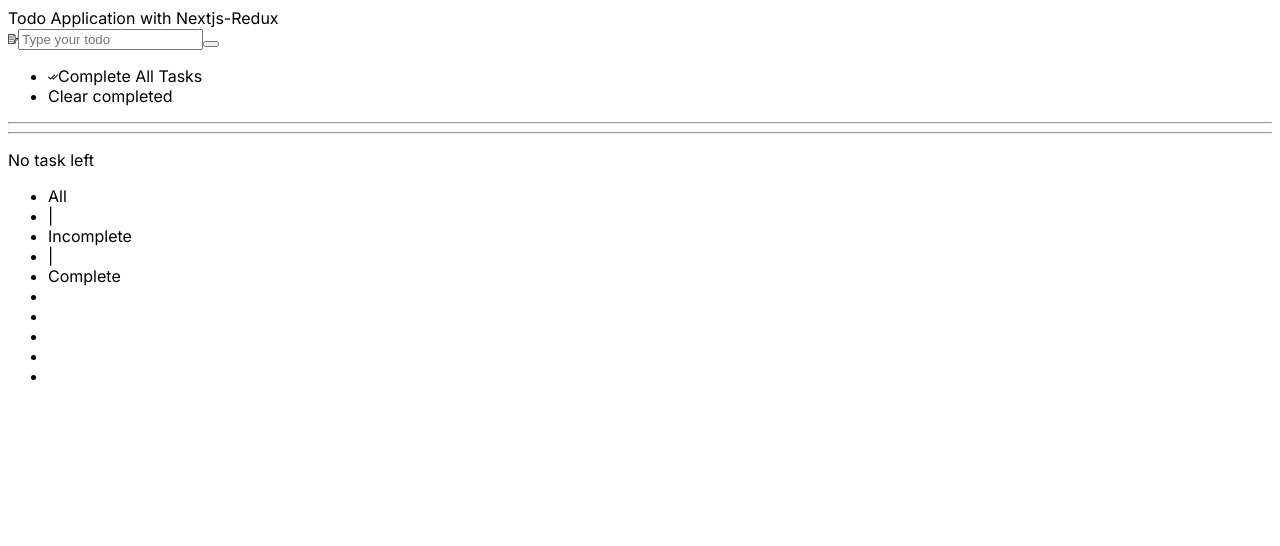
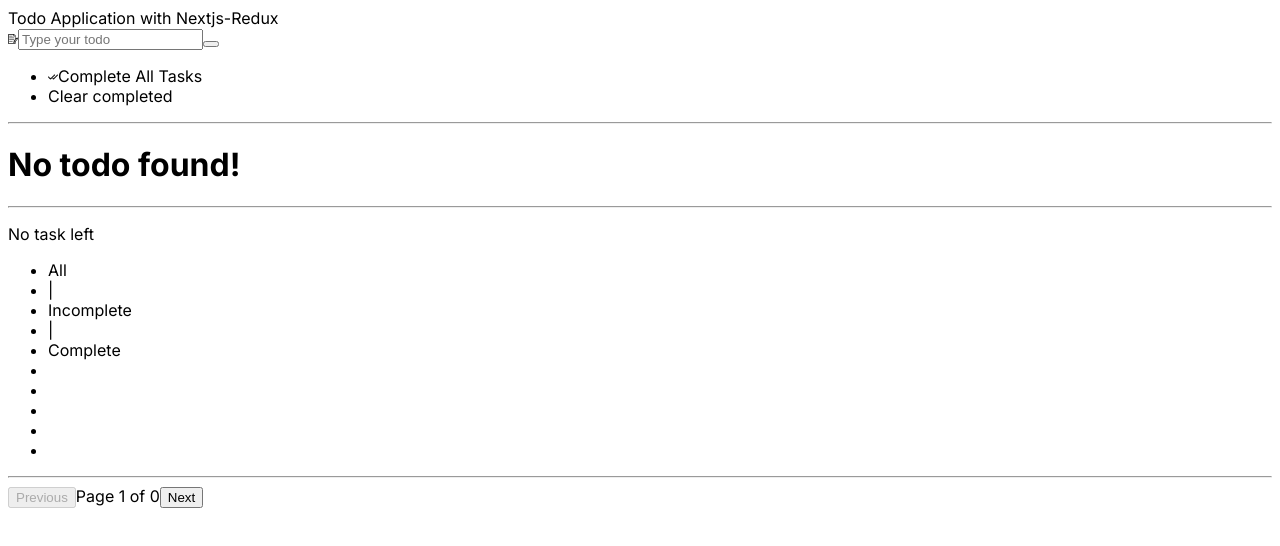
Before and after one commit to I-am-Shibly/Todo-application-in-Nextjs-Redux, a Next.js app: page / in a window 1280 px wide. Shown: the top 546 px of the page. Built offline with nearby package versions, Linux system fonts and the light colour scheme.

Commit message:
pagination added

```diff
--- a/src/app/page.js
+++ b/src/app/page.js
@@ -18,10 +18,6 @@
           <hr className="mt-4" />
 
           <TodoList />
-
-          <hr className="mt-4" />
-
-          <Footer />
         </div>
       </div>
     </Provider>
--- a/src/components/Footer.js
+++ b/src/components/Footer.js
@@ -1,18 +1,20 @@
-import { useDispatch, useSelector } from "react-redux";
-import { colorChanged, statusChanged } from "../redux/filters/actions";
+import React from 'react';
+import { useDispatch, useSelector } from 'react-redux';
+import { colorChanged, statusChanged } from '../redux/filters/actions';
+import { Pagination } from './Pagination';
 
 const numberOfTodos = (no_of_todos) => {
   switch (no_of_todos) {
     case 0:
-            return "No task";
+      return 'No task';
     case 1:
-            return "1 task";
+      return '1 task';
     default:
       return `${no_of_todos} tasks`;
   }
 };
 
-export default function Footer() {
+export default function Footer({ currentPage, totalPages, setCurrentPage }) {
   const todos = useSelector((state) => state.todos);
   const filters = useSelector((state) => state.filters);
 
@@ -26,39 +28,36 @@
 
   const handleColorChange = (color) => {
     if (colors.includes(color)) {
-            dispatch(colorChanged(color, "removed"));
+      dispatch(colorChanged(color, 'removed'));
     } else {
-            dispatch(colorChanged(color, "added"));
+      dispatch(colorChanged(color, 'added'));
     }
   };
 
   return (
-        <div className="mt-4 flex justify-between text-xs text-gray-500">
+    <div className="mt-4">
+      <div className="flex justify-between text-xs text-gray-500">
         <p>{numberOfTodos(todosRemaining)} left</p>
         <ul className="flex space-x-1 items-center text-xs">
           <li
-                    className={`cursor-pointer ${
-                        status === "All" && "font-bold"
-                    }`}
-                    onClick={() => handleStatusChange("All")}
+            className={`cursor-pointer ${status === 'All' && 'font-bold'}`}
+            onClick={() => handleStatusChange('All')}
           >
             All
           </li>
           <li>|</li>
           <li
             className={`cursor-pointer ${
-                        status === "Incomplete" && "font-bold"
+              status === 'Incomplete' && 'font-bold'
             }`}
-                    onClick={() => handleStatusChange("Incomplete")}
+            onClick={() => handleStatusChange('Incomplete')}
           >
             Incomplete
           </li>
           <li>|</li>
           <li
-                    className={`cursor-pointer ${
-                        status === "Complete" && "font-bold"
-                    }`}
-                    onClick={() => handleStatusChange("Complete")}
+            className={`cursor-pointer ${status === 'Complete' && 'font-bold'}`}
+            onClick={() => handleStatusChange('Complete')}
           >
             Complete
           </li>
@@ -66,23 +65,31 @@
           <li></li>
           <li
             className={`h-3 w-3 border-2 border-green-500 md:hover:bg-green-500 rounded-full cursor-pointer ${
-                        colors.includes("green") && "bg-green-500"
+              colors.includes('green') && 'bg-green-500'
             }`}
-                    onClick={() => handleColorChange("green")}
+            onClick={() => handleColorChange('green')}
           ></li>
           <li
             className={`h-3 w-3 border-2 border-red-500 md:hover:bg-red-500 rounded-full cursor-pointer ${
-                        colors.includes("red") && "bg-red-500"
+              colors.includes('red') && 'bg-red-500'
             }`}
-                    onClick={() => handleColorChange("red")}
+            onClick={() => handleColorChange('red')}
           ></li>
           <li
             className={`h-3 w-3 border-2 border-yellow-500 md:hover:bg-yellow-500 rounded-full cursor-pointer ${
-                        colors.includes("yellow") && "bg-yellow-500"
+              colors.includes('yellow') && 'bg-yellow-500'
             }`}
-                    onClick={() => handleColorChange("yellow")}
+            onClick={() => handleColorChange('yellow')}
           ></li>
         </ul>
       </div>
+
+      <hr className="mt-4" />
+      <Pagination
+        currentPage={currentPage}
+        totalPages={totalPages}
+        setCurrentPage={setCurrentPage}
+      />
+    </div>
   );
 }
--- /dev/null
+++ b/src/components/Pagination.js
@@ -0,0 +1,23 @@
+export const Pagination = ({ currentPage, totalPages, setCurrentPage }) => {
+  return (
+    <div className="flex justify-between mt-4">
+      <button
+        disabled={currentPage === 1}
+        onClick={() => setCurrentPage(currentPage - 1)}
+        className="text-blue-500 disabled:text-gray-400 transition-colors duration-200 hover:text-blue-700"
+      >
+        Previous
+      </button>
+      <span className="px-4 py-2">
+        Page {currentPage} of {totalPages}
+      </span>
+      <button
+        disabled={currentPage === totalPages}
+        onClick={() => setCurrentPage(currentPage + 1)}
+        className="text-blue-500 disabled:text-gray-400 transition-colors duration-200 hover:text-blue-700"
+      >
+        Next
+      </button>
+    </div>
+  );
+};
--- a/src/components/TodoList.js
+++ b/src/components/TodoList.js
@@ -2,13 +2,16 @@
 
 import { useDispatch, useSelector } from 'react-redux';
 import Todo from './Todo';
-import { useEffect } from 'react';
+import { useEffect, useState } from 'react';
 import { fetched } from '@/redux/todos/actions';
+import Footer from './Footer'; // Make sure to import Footer
 
 export default function TodoList() {
   const todos = useSelector((state) => state.todos);
   const filters = useSelector((state) => state.filters);
   const dispatch = useDispatch();
+  const [currentPage, setCurrentPage] = useState(1);
+  const todosPerPage = 5;
 
   useEffect(() => {
     // Dispatch action to fetch todos from localStorage when component mounts
@@ -38,15 +41,34 @@
     return true;
   };
 
+  const filteredTodos = todos
+    .filter(filterByStatus)
+    .filter(filterByColors)
+    .filter((todo) => !!todo);
+
+  const indexOfLastTodo = currentPage * todosPerPage;
+  const indexOfFirstTodo = indexOfLastTodo - todosPerPage;
+  const currentTodos = filteredTodos.slice(indexOfFirstTodo, indexOfLastTodo);
+
+  const totalPages = Math.ceil(filteredTodos.length / todosPerPage);
+
   return (
-    <div className="mt-2 text-gray-700 text-sm max-h-[300px] overflow-y-auto">
-      {todos
-        .filter(filterByStatus)
-        .filter(filterByColors)
-        .filter((todo) => !!todo)
-        .map((todo) => (
-          <Todo todo={todo} key={todo?.id} />
-        ))}
+    <div>
+      <div className="mt-2 text-gray-700 text-sm max-h-[300px] overflow-y-auto">
+        {currentTodos.length > 0 ? (
+          currentTodos.map((todo) => <Todo todo={todo} key={todo?.id} />)
+        ) : (
+          <h1>No todo found!</h1>
+        )}
+          </div>
+
+      <hr className="mt-4" />
+
+      <Footer
+        currentPage={currentPage}
+        totalPages={totalPages}
+        setCurrentPage={setCurrentPage}
+      />
     </div>
   );
 }
```
Lines whose indentation alone changed are shown as unchanged.
